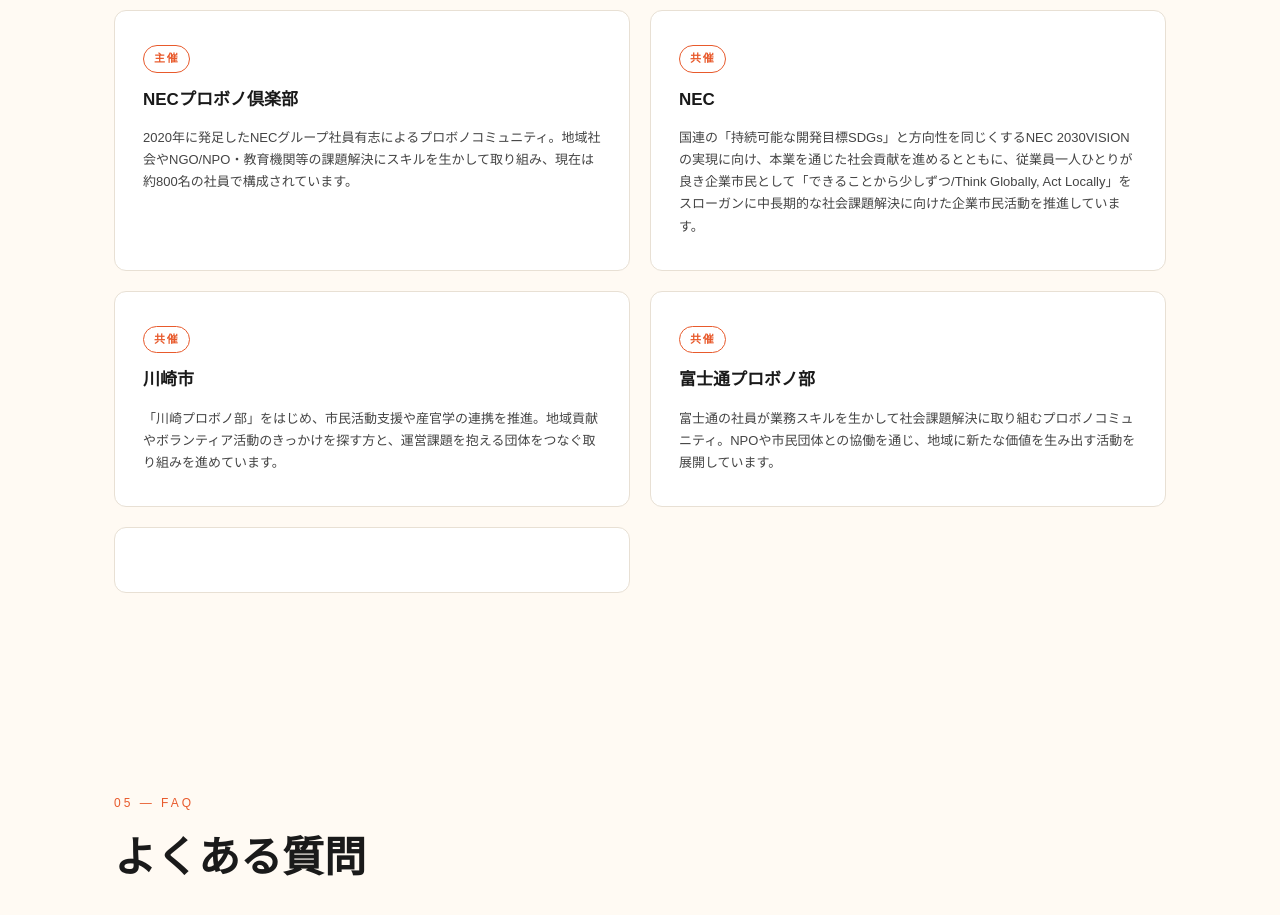
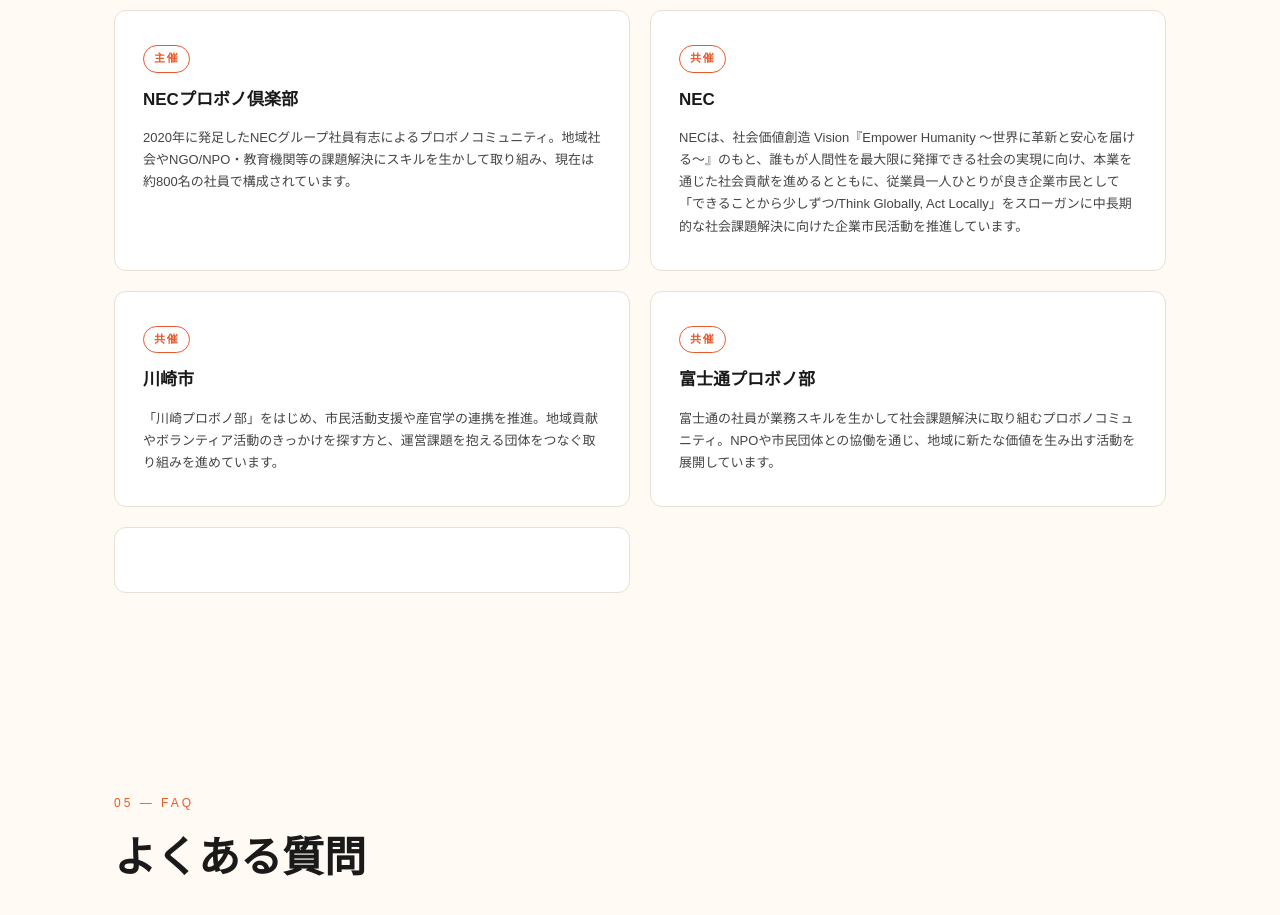
Before and after one commit to kawasaki-probono-summit/main, a plain HTML site: page index.html in a window 1280 px wide. Shown: the part 5680-6595 px from the top of the page. Drawn offline with Linux system fonts and the light colour scheme.

Commit message:
Update index.html

```diff
--- a/index.html
+++ b/index.html
@@ -488,7 +488,7 @@
        <div class="org-card">
       <div class="role">共催</div>
       <div class="name">NEC</div>
-      <div class="desc">国連の「持続可能な開発目標SDGs」と方向性を同じくするNEC 2030VISIONの実現に向け、本業を通じた社会貢献を進めるとともに、従業員一人ひとりが良き企業市民として「できることから少しずつ/Think Globally, Act Locally」をスローガンに中長期的な社会課題解決に向けた企業市民活動を推進しています。</div>
+      <div class="desc">NECは、社会価値創造 Vision『Empower Humanity 〜世界に革新と安心を届ける〜』のもと、誰もが人間性を最大限に発揮できる社会の実現に向け、本業を通じた社会貢献を進めるとともに、従業員一人ひとりが良き企業市民として「できることから少しずつ/Think Globally, Act Locally」をスローガンに中長期的な社会課題解決に向けた企業市民活動を推進しています。</div>
     </div>
     <div class="org-card">
       <div class="role">共催</div>
```
